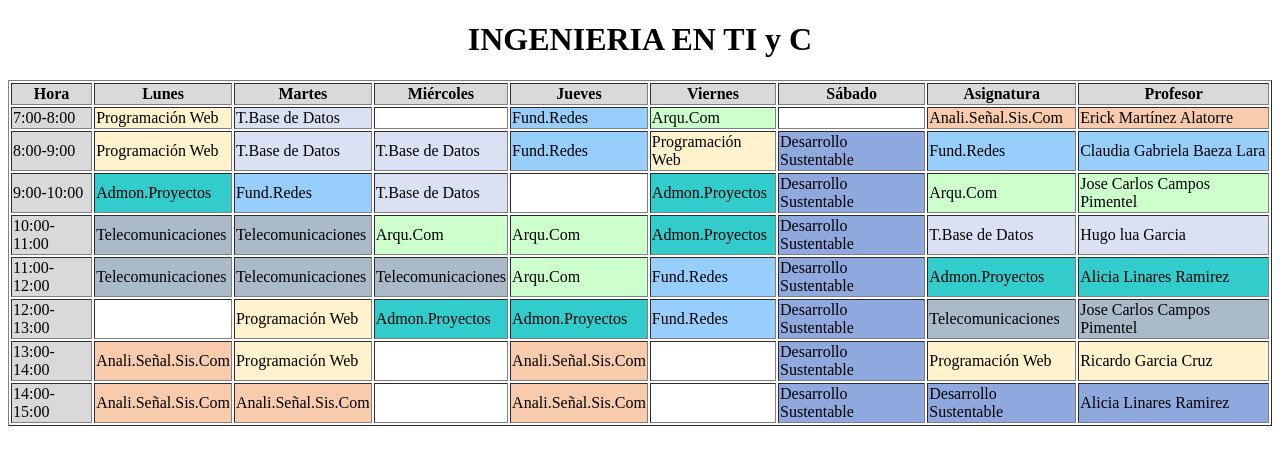
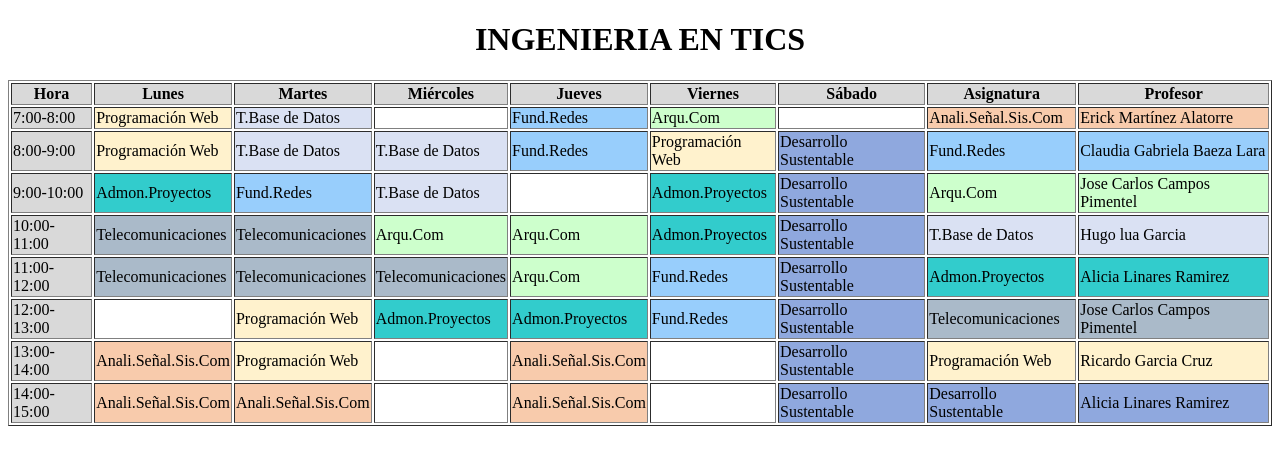
Before and after one commit to faparicio0623-hue/Horario, a plain HTML site: page Horario.html in a window 1280 px wide. Drawn offline with Linux system fonts and the light colour scheme.

Commit message:
Se cambio el título

```diff
--- a/Horario.html
+++ b/Horario.html
@@ -9,7 +9,7 @@
 
 <body>
     <center>
-        <h1>INGENIERIA EN TI y C</h1>
+        <h1>INGENIERIA EN TICS</h1>
         <table border="1">
             <tr bgcolor="#D9D9D9">
                 <th>Hora</th>
```
